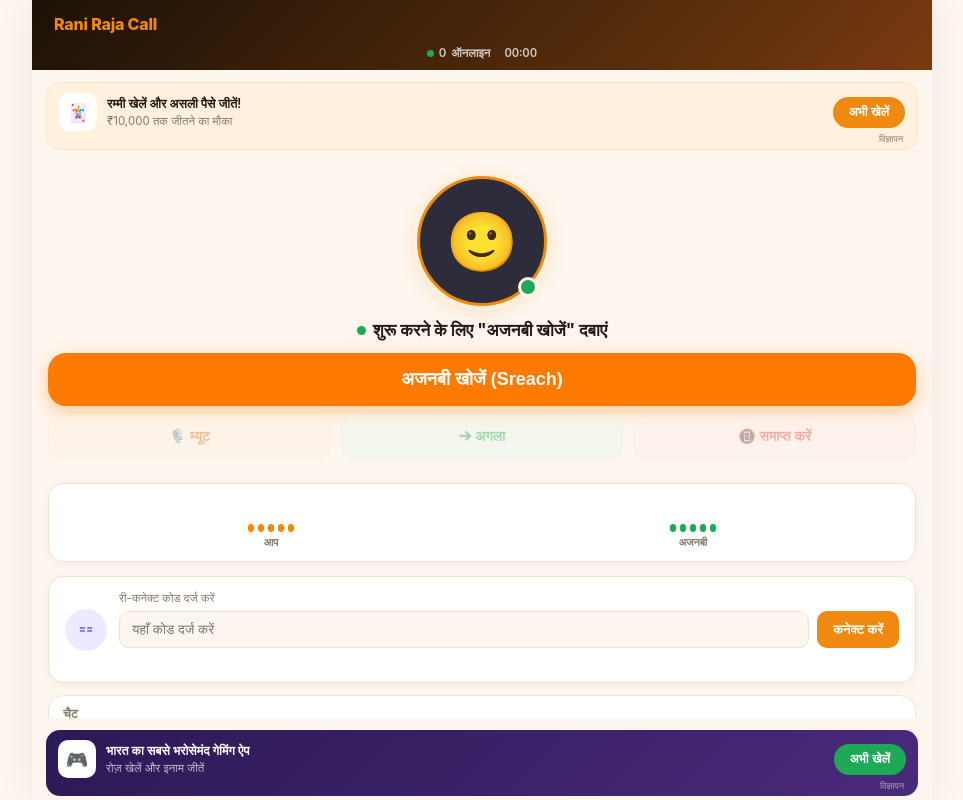
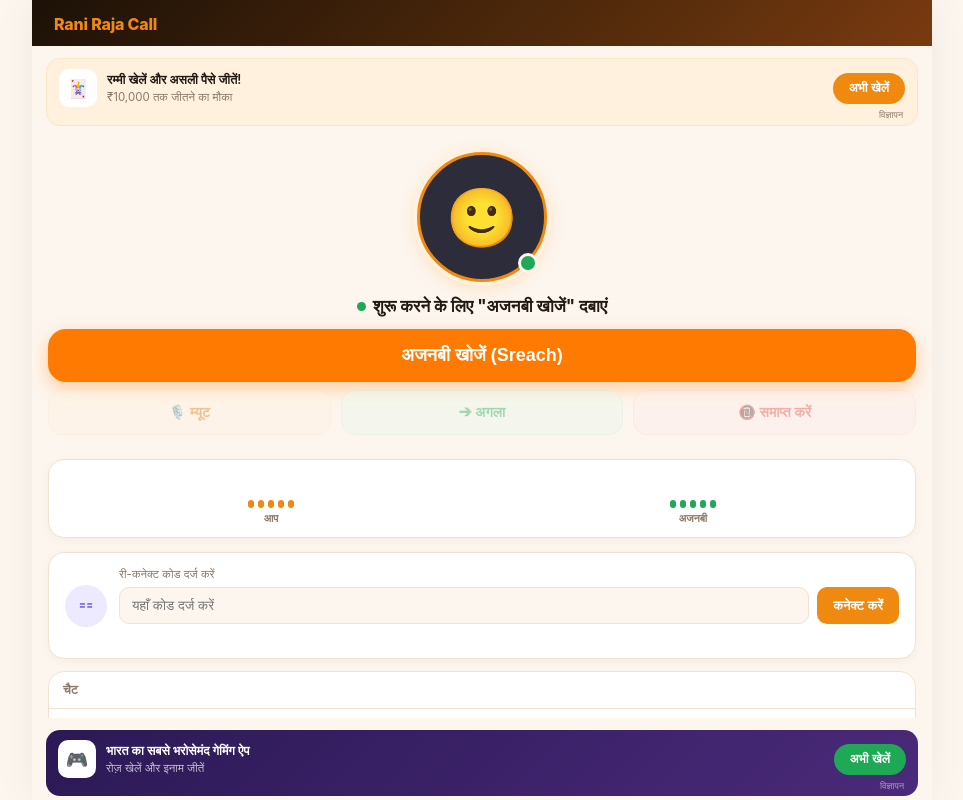
Before and after one commit to rkmehra331996/randomtalk, a website: page public/index.html in a window 1280 px wide. Shown: the whole page, without its empty margins (158-1121 px from the left). Drawn offline with nearby package versions, Linux system fonts and the light colour scheme; no server answers.

Commit message:
Update index.html

```diff
--- a/public/index.html
+++ b/public/index.html
@@ -805,7 +805,7 @@
     <div class="header-top">
       <div class="logo"><span class="logo-icon"></span>Rani Raja Call</div>
     </div>
-    <div class="online-strip">
+    <div class="online-strip" style="display:none;">
       <span class="online-pill"><span class="dot-live"></span><span id="onlineCount">0</span> ऑनलाइन</span>
       <span class="session-timer" id="sessionTimer">00:00</span>
     </div>
```
